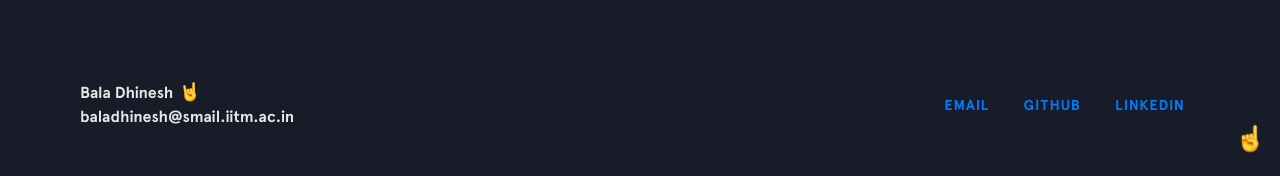
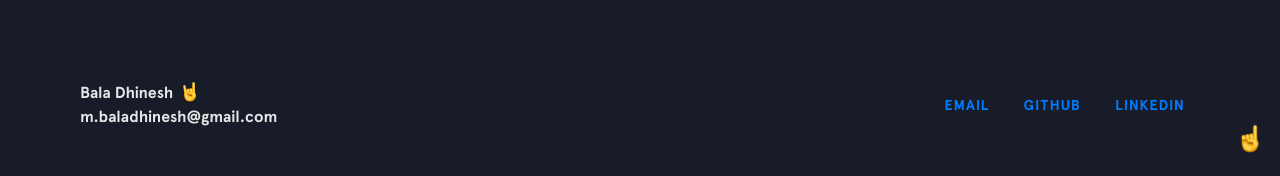
Before and after one commit to BalaDhinesh/baladhinesh.github.io, a Jekyll site: the page built from index.html, in a window 1280 px wide and 900 px high, scrolled down 5898 px. Shown: the part 721-897 px from the top of the window. Built offline with Jekyll 4.4.1, drawn with Linux system fonts in a browser that asks for light colours; nearby versions of some CDN libraries.

Commit message:
change mail id

```diff
--- a/_config.yml
+++ b/_config.yml
@@ -4,13 +4,13 @@
 description: Undergraduate Electrical@IITM || Computer Architecture and VLSI Enthusiast
 url: https://baladhinesh.github.io/
 baseurl: ''
-email: baladhinesh@smail.iitm.ac.in
+email: m.baladhinesh@gmail.com
 cover: https://baladhinesh.github.io/img/og.png
 logo: https://baladhinesh.github.io/img/emojis/technologist.png
 resume: https://baladhinesh.github.io/resume.pdf
 social:
   - title: email
-    url: mailto:baladhinesh@smail.iitm.ac.in
+    url: mailto:m.baladhinesh@gmail.com
   - title: github
     url: https://github.com/BalaDhinesh
   - title: linkedin
--- a/_config_dev.yml
+++ b/_config_dev.yml
@@ -4,13 +4,13 @@
 description: Undergraduate Electrical@IITM || Computer Architecture and VLSI Enthusiast
 url: https://baladhinesh.github.io/
 baseurl: ''
-email: baladhinesh@smail.iitm.ac.in
+email: m.baladhinesh@gmail.com
 cover: https://baladhinesh.github.io/img/og.png
 logo: https://baladhinesh.github.io/img/emojis/technologist.png
 resume: https://baladhinesh.github.io/resume.pdf
 social:
   - title: email
-    url: mailto:baladhinesh@smail.iitm.ac.in
+    url: mailto:m.baladhinesh@gmail.com
   - title: github
     url: https://github.com/BalaDhinesh
   - title: linkedin
--- a/_includes/footer.html
+++ b/_includes/footer.html
@@ -4,7 +4,7 @@
     <div class="bottom">
       <span>Bala Dhinesh</span>
       <img class="emoji" src="{{site.baseurl}}/img/emojis/rockon.png" alt="emoji">
-      <span>baladhinesh@smail.iitm.ac.in</span>
+      <span>m.baladhinesh@gmail.com</span>
     </div>
   </div>
   <div class="footer__links">
--- a/_includes/temp_intro.html
+++ b/_includes/temp_intro.html
@@ -16,7 +16,7 @@
       <span>Get in touch </span>
       <span class="emoji pointer"></span>
       <span>
-        <a href="mailto:baladhinesh@smail.iitm.ac.in" target="_blank" class="highlight-link">baladhinesh@smail.iitm.ac.in</a>
+        <a href="mailto:m.baladhinesh@gmail.com" target="_blank" class="highlight-link">m.baladhinesh@gmail.com</a>
       </span>
     </h3>
   </header>
```
